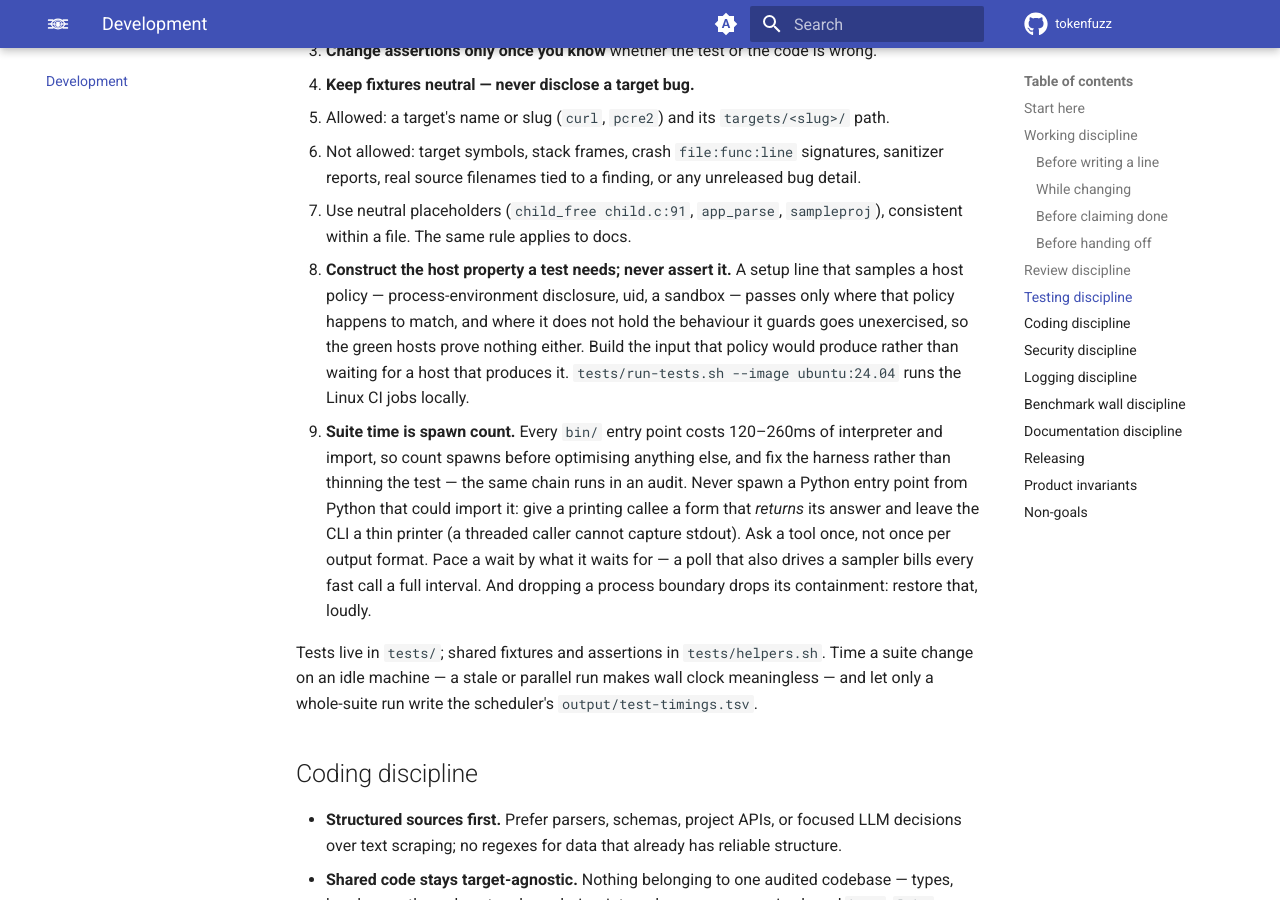
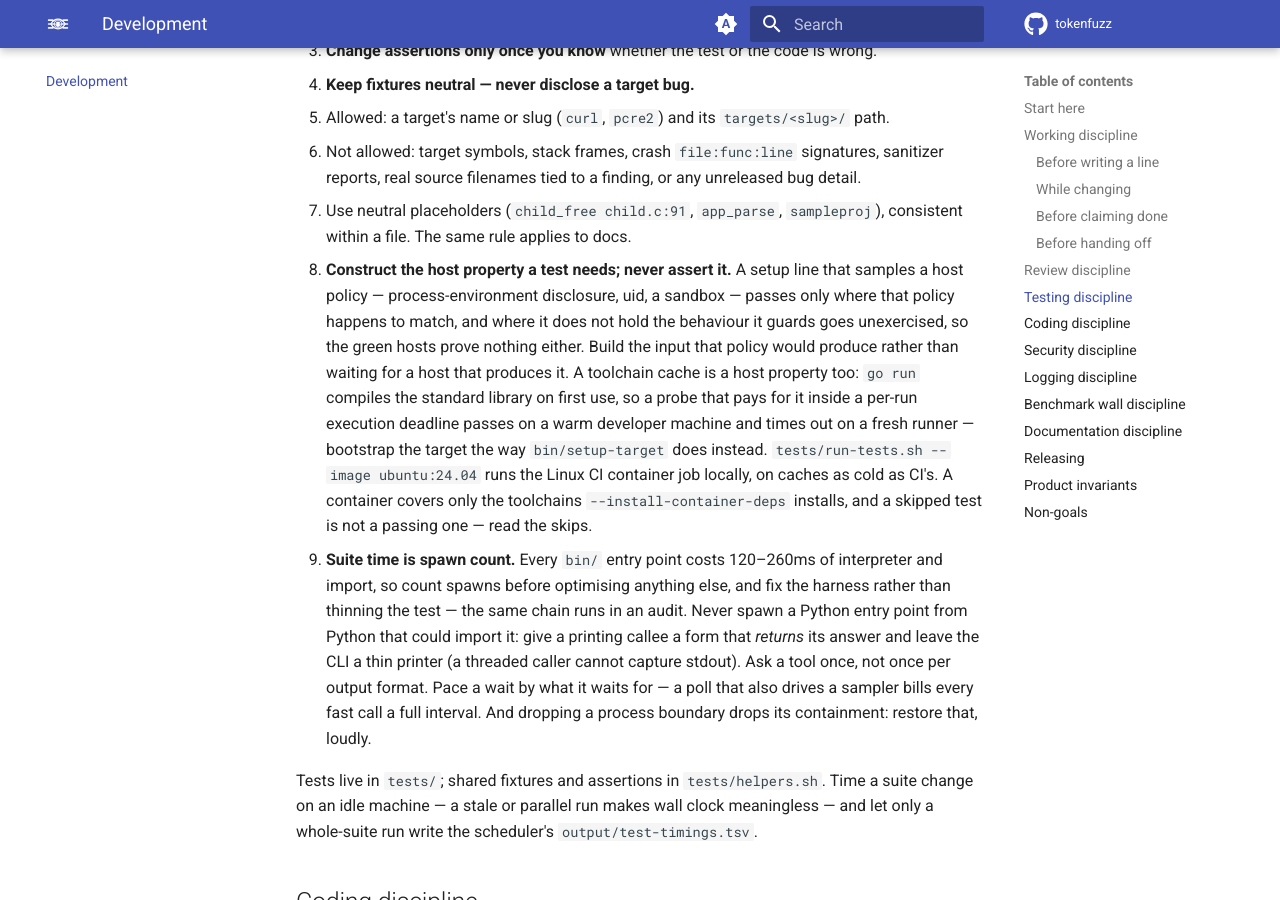
Before and after one commit to tokenfuzz/tokenfuzz, an MkDocs documentation site: the page built from docs/development.md, in a window 1280 px wide and 900 px high, scrolled down 3290 px. Built offline with MkDocs 1.6.1 and Material for MkDocs 9.7.7, drawn with Linux system fonts in a browser that asks for light colours; comment, search, counter and statistics services are not loaded; some of the changed text lies outside the part shown.

Commit message:
tests: run the Go route the way a fresh CI runner runs it
The Go probe test measured how warm the host's build cache was: `go run`
compiles std on first use, so a cold runner spent the 15s per-run deadline
compiling and reported TIMEOUT (rc=124) while every warm machine passed.
Bootstrap primes the default cache first, falling back to a plain build where
`-race` has no cgo, and the test bootstraps as setup-target does. The container
lane installs go, keeps the image's PATH ahead of the login profile, and caches
its bytecode outside the bind-mounted checkout.

Verified: suite 4260 passed / 0 failed; --image ubuntu:24.04 4220 passed / 0
failed with the Go test running (it skipped before); bin/docs build.

````diff
--- a/docs/development.md
+++ b/docs/development.md
@@ -143,8 +143,14 @@ that reads correctly but was never checked.
    — passes only where that policy happens to match, and where it does not
    hold the behaviour it guards goes unexercised, so the green hosts prove
    nothing either. Build the input that policy would produce rather than
-   waiting for a host that produces it. `tests/run-tests.sh --image
-   ubuntu:24.04` runs the Linux CI jobs locally.
+   waiting for a host that produces it. A toolchain cache is a host property
+   too: `go run` compiles the standard library on first use, so a probe that
+   pays for it inside a per-run execution deadline passes on a warm developer
+   machine and times out on a fresh runner — bootstrap the target the way
+   `bin/setup-target` does instead. `tests/run-tests.sh --image ubuntu:24.04`
+   runs the Linux CI container job locally, on caches as cold as CI's. A
+   container covers only the toolchains `--install-container-deps` installs,
+   and a skipped test is not a passing one — read the skips.
 6. **Suite time is spawn count.** Every `bin/` entry point costs 120–260ms of
    interpreter and import, so count spawns before optimising anything else,
    and fix the harness rather than thinning the test — the same chain runs in
@@ -273,6 +279,17 @@ opening a docs PR.
 
 `CHANGELOG.md` is the release log. When a release is asked for:
 
+- **Green the lanes before writing a line.** Notes written over a red CI
+  describe a release that does not exist. Run both lanes the workflow runs —
+  the host suite and the container, whose caches start as cold as CI's:
+
+  ```bash
+  bash tests/run-tests.sh
+  bash tests/run-tests.sh --image ubuntu:24.04 --jobs 4
+  ```
+
+  Read the skips as well as the failures: a test whose toolchain is missing
+  reports as neither.
 - **Pick the bump first** from commits since the last tagged section: patch
   (`x.y.Z`) is fixes, quality gates, and internal cleanup with no contract
   change; minor (`x.Y.0`) adds a capability or changes the audit contract or
````
Also changed, not shown: docs/getting-started/prerequisites.md (+2 -1 lines), 5 other files.
